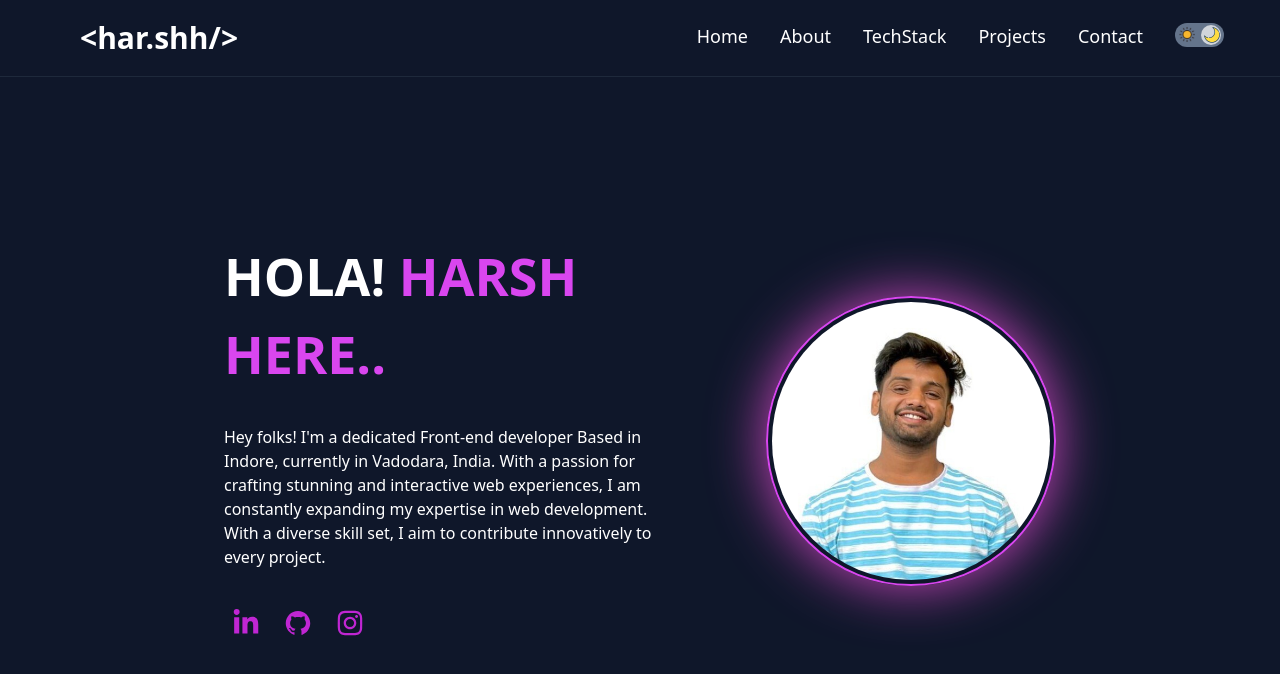
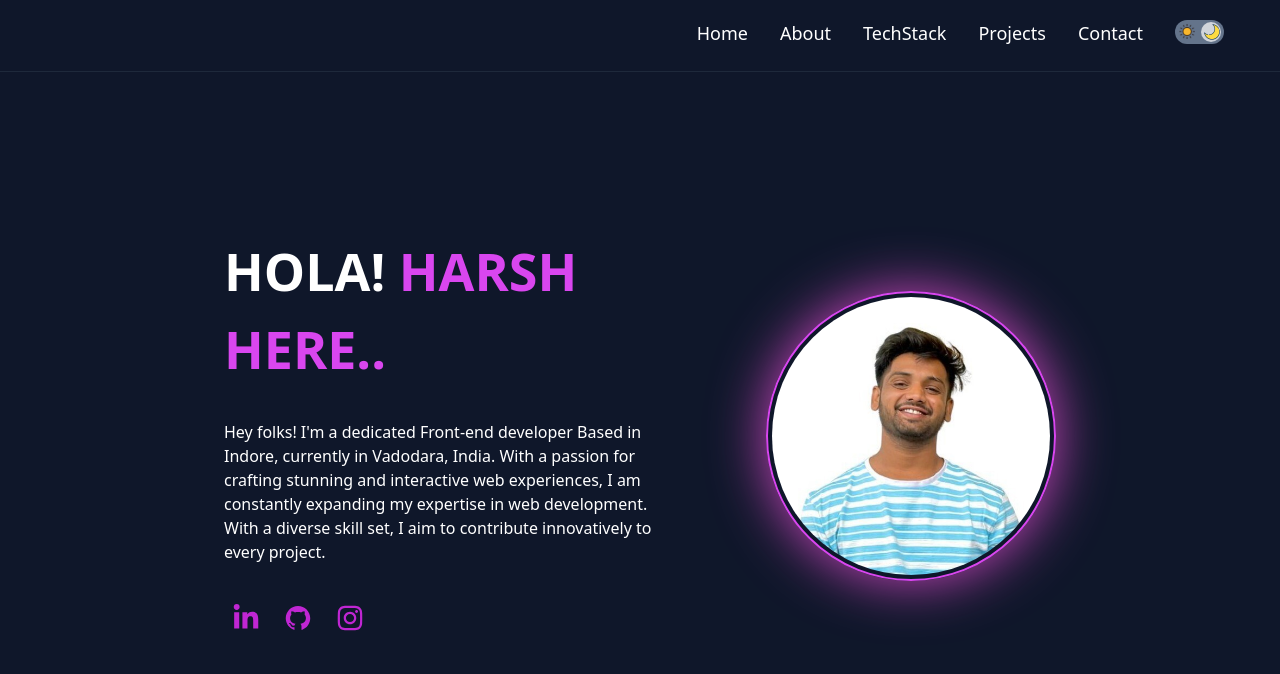
Before and after one commit to HarshhMehta/Harsh.portfolio, a React (Vite) app: page / in a window 1280 px wide. Shown: the top 674 px of the page. Built offline with nearby package versions, Linux system fonts and the light colour scheme.

Commit message:
Update Navbar.jsx

```diff
--- a/src/Components/Header/Navbar.jsx
+++ b/src/Components/Header/Navbar.jsx
@@ -77,9 +77,7 @@ function Navbar() {
             <nav className='sticky top-0 bg-white text-black dark:bg-slate-900 dark:text-white'>
                 <div className='h-10vh flex justify-between z-50 lg:py-5 pl-20 pr-14 py-4 border-b border-slate-800'>
                     <div className='flex items-center flex-1'>
-                        <span className='text-3xl font-bold'>
-                            <Link to='Home' spy={true} smooth={true} onClick={() => setClick(false)}>&lt;har.shh/&gt;</Link>
-                        </span>
+                        {/* Removed Top Name */}
                     </div>
                     <div className='lg:flex md:flex flex-1 items-center justify-end font-normal hidden'>
                         <ul className='flex gap-8 text-[18px]'>
@@ -119,9 +117,9 @@ function Navbar() {
             {visible && (
                 <button
                     onClick={scrollToTop}
-                    className="fixed bottom-5 right-5 bg-[rgba(217,70,239,0.8)] text-white p-3 rounded-full shadow-lg transition-opacity duration-300 md:hidden"
+                    className="fixed bottom-5 right-5 w-12 h-12 bg-[rgba(217,70,239,0.8)] text-white rounded-full shadow-lg transition-opacity duration-300 md:hidden flex items-center justify-center"
                 >
-                    ↑ Top
+                    ↑
                 </button>
             )}
         </>
```
